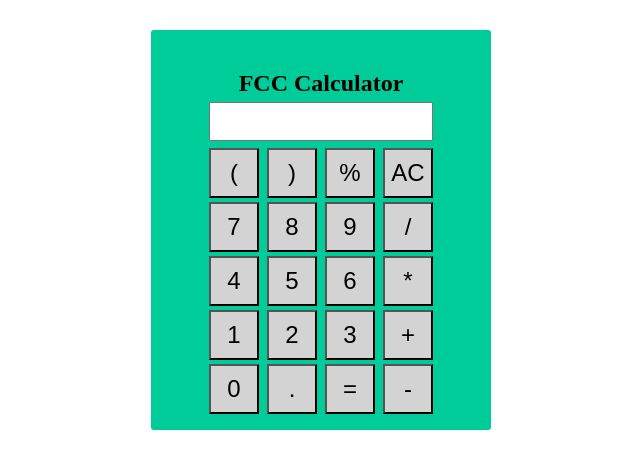
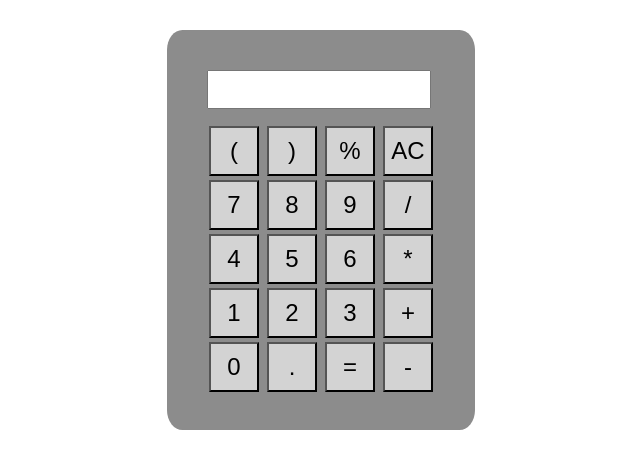
Before and after one commit to johnrobertwood/calculator, a plain HTML site: page index.html in a window 1280 px wide. Shown: the whole page, without its empty margins (319-959 px from the left). Drawn offline with nearby package versions, Linux system fonts and the light colour scheme.

Commit message:
Changing styling

```diff
--- a/index.html
+++ b/index.html
@@ -9,7 +9,7 @@
 </head>
 <body>
   <div class="container">
-    <h1>FCC Calculator</h1>
+    <div class="row">
       <input type="text">
       <div class="row buttons">
         <button id="left-paren" class="char">(</button>
@@ -42,5 +42,6 @@
         <button id="minus" class="char">-</button>
       </div>
     </div>
+  </div>
 </body>
 </html>
--- a/style.css
+++ b/style.css
@@ -9,12 +9,7 @@ body {
 
 }
 
-h1 {
-  font-size: 1.5em;
-  text-align: center;
-}
-
-div.container{
+.container{
   box-sizing: border-box;
   display: flex;
   flex-direction: row;
@@ -22,15 +17,14 @@ div.container{
   flex-wrap: wrap;
   max-width:340px;
   height: 400px;
-  background-color: #00cc99;
+  background-color: #8c8c8c;
   padding: 40px;
-  border-radius: 3px;
+  border-radius: 5%;
   margin-top: 30px;
-
 }
 
 input {
-  margin: 5px;
+  margin: 0 auto 15px;
   width: 200px;
   text-align: right;
   padding: 10px;
```
Lines whose indentation alone changed are shown as unchanged.
